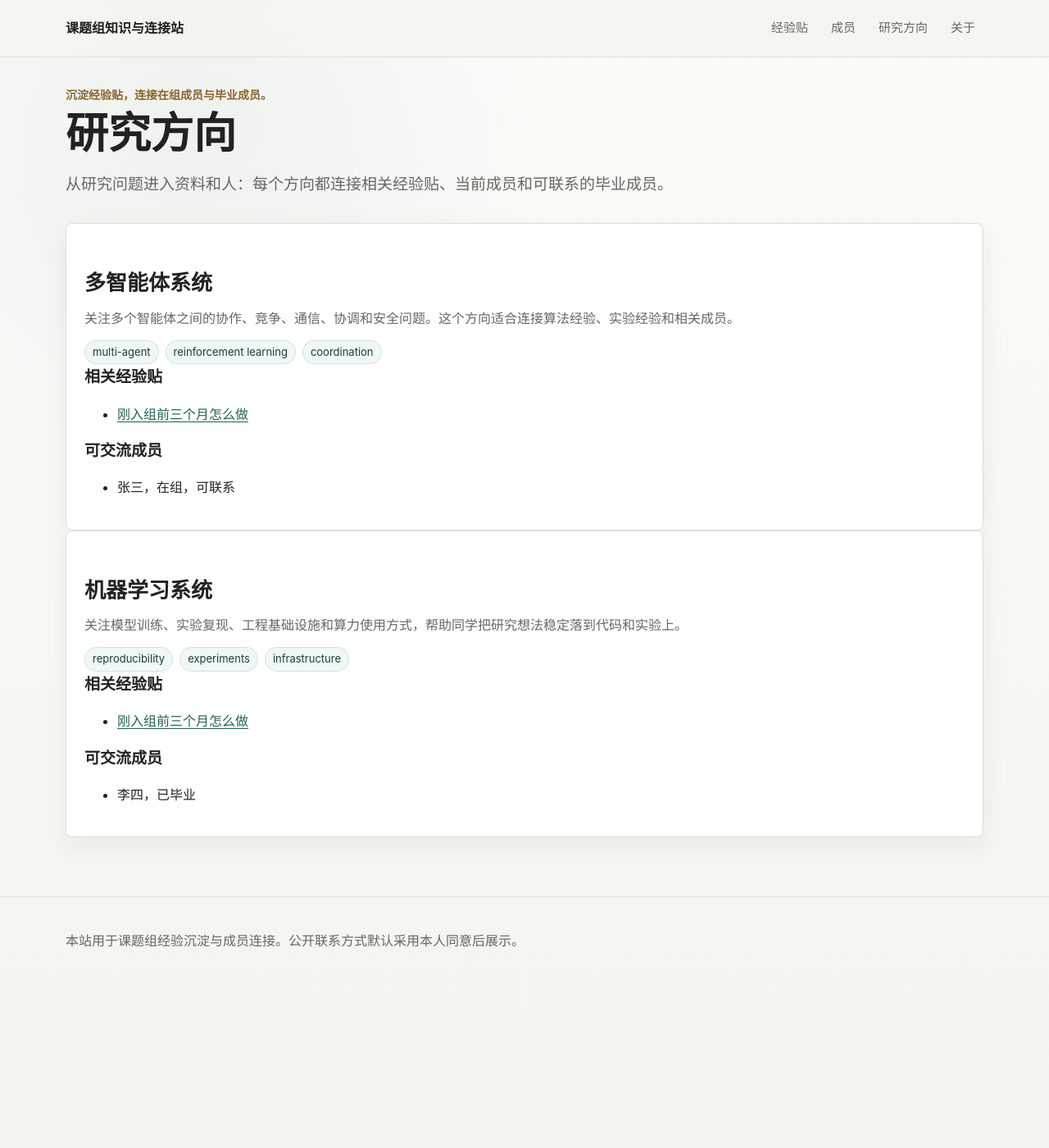
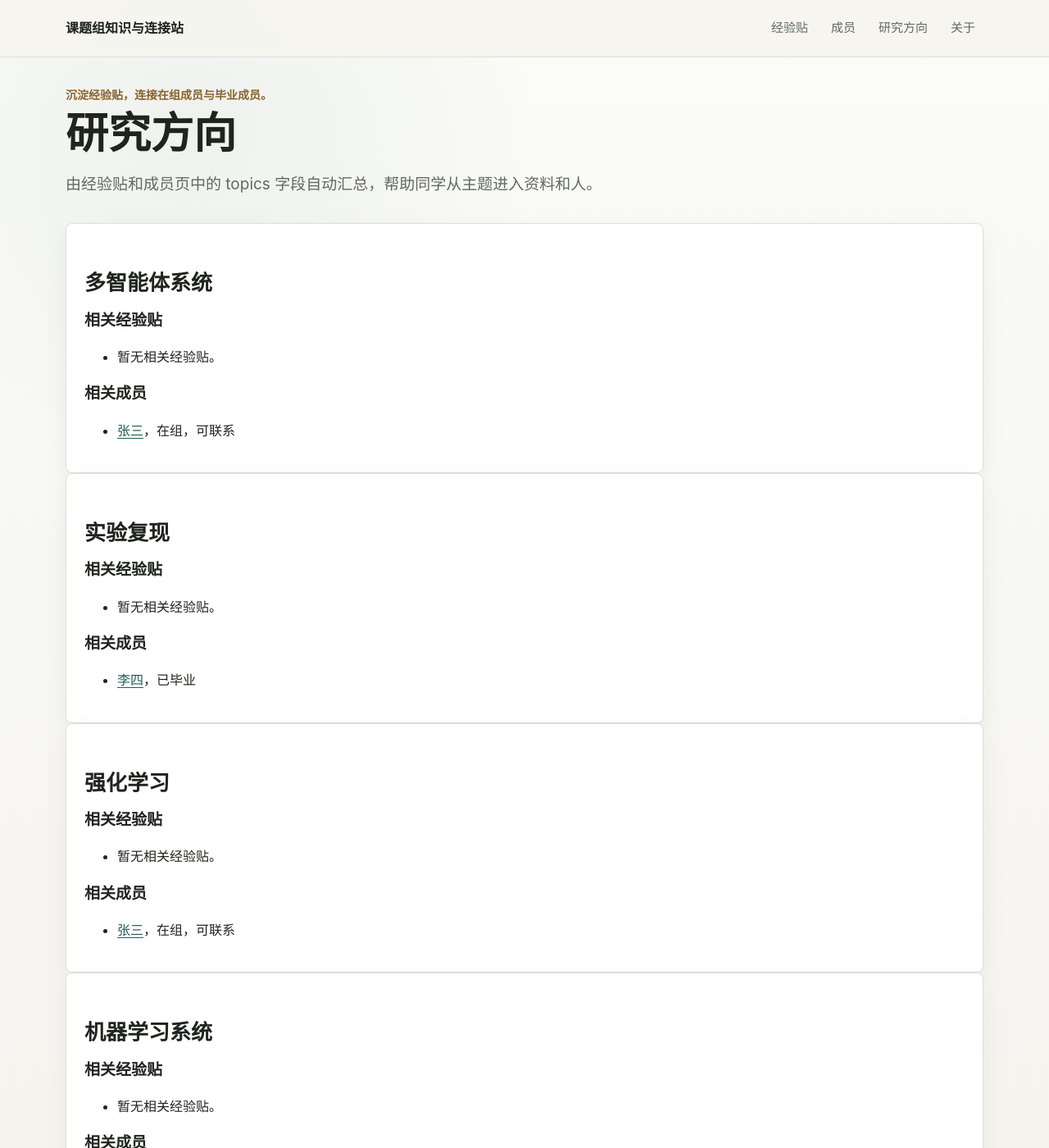
Before and after one commit to lgclab/lgclab.github.io, a Jekyll site: the page built from topics.md, in a window 1280 px wide and 1400 px high. Shown: the whole window at 82% size. Built offline with Jekyll 4.4.1, drawn with Linux system fonts in a browser that asks for light colours; some of the changed text lies outside the part shown.

Commit message:
Refine member and topic content model

```diff
--- a/_config.yml
+++ b/_config.yml
@@ -6,6 +6,11 @@
 baseurl: ""
 
 permalink: /posts/:year/:month/:day/:title/
+
+collections:
+  members:
+    output: true
+    permalink: /members/:name/
 
 defaults:
   - scope:
@@ -17,6 +22,11 @@
       type: posts
     values:
       layout: post
+  - scope:
+      path: ""
+      type: members
+    values:
+      layout: member
 
 exclude:
   - docs/superpowers/
--- a/_data/members.yml
+++ /dev/null
@@ -1,34 +0,0 @@
-- name: "张三"
-  cohort: "2024"
-  role: "硕士"
-  status: "在组"
-  research:
-    - "多智能体系统"
-    - "强化学习"
-  current: "课题组"
-  open_to_contact: true
-  contact_topics:
-    - "入组前三个月怎么启动"
-    - "论文阅读和代码复现"
-    - "开题准备"
-  contact:
-    github: "example-student"
-    email: "name [at] example.com"
-  note: "示例成员，请替换为真实且已获本人同意的信息。"
-
-- name: "李四"
-  cohort: "2021"
-  role: "硕士"
-  status: "已毕业"
-  research:
-    - "机器学习系统"
-    - "实验复现"
-  current: "工业界"
-  open_to_contact: false
-  contact_topics:
-    - "毕业流程"
-    - "实习和求职"
-  contact:
-    github: ""
-    email: ""
-  note: "示例毕业成员。open_to_contact 为 false 时不展示具体联系方式。"
--- a/_data/topics.yml
+++ /dev/null
@@ -1,23 +0,0 @@
-- name: "多智能体系统"
-  slug: "multi-agent-systems"
-  description: "关注多个智能体之间的协作、竞争、通信、协调和安全问题。这个方向适合连接算法经验、实验经验和相关成员。"
-  keywords:
-    - "multi-agent"
-    - "reinforcement learning"
-    - "coordination"
-  related_posts:
-    - "welcome-to-the-lab"
-  related_members:
-    - "张三"
-
-- name: "机器学习系统"
-  slug: "machine-learning-systems"
-  description: "关注模型训练、实验复现、工程基础设施和算力使用方式，帮助同学把研究想法稳定落到代码和实验上。"
-  keywords:
-    - "reproducibility"
-    - "experiments"
-    - "infrastructure"
-  related_posts:
-    - "welcome-to-the-lab"
-  related_members:
-    - "李四"
--- /dev/null
+++ b/_members/li-si.md
@@ -0,0 +1,32 @@
+---
+name: "李四"
+title: "李四"
+cohort: "2021"
+role: "硕士"
+status: "已毕业"
+research:
+  - "机器学习系统"
+  - "实验复现"
+topics:
+  - "机器学习系统"
+  - "实验复现"
+current: "工业界"
+open_to_contact: false
+contact_topics:
+  - "毕业流程"
+  - "实习和求职"
+contact:
+  github: ""
+  email: ""
+note: "示例毕业成员。open_to_contact 为 false 时不展示具体联系方式。"
+---
+
+## 我做过什么
+
+这里可以写在组期间的研究方向、项目经历、论文或工程经验。
+
+## 可以留下的经验
+
+- 毕业流程中需要提前准备的材料。
+- 实习和求职节奏。
+- 从组内研究到后续工作的过渡经验。
--- /dev/null
+++ b/_members/zhang-san.md
@@ -0,0 +1,37 @@
+---
+name: "张三"
+title: "张三"
+cohort: "2024"
+role: "硕士"
+status: "在组"
+research:
+  - "多智能体系统"
+  - "强化学习"
+topics:
+  - "多智能体系统"
+  - "强化学习"
+current: "课题组"
+open_to_contact: true
+contact_topics:
+  - "入组前三个月怎么启动"
+  - "论文阅读和代码复现"
+  - "开题准备"
+contact:
+  github: "example-student"
+  email: "name [at] example.com"
+note: "示例成员，请替换为真实且已获本人同意的信息。"
+---
+
+## 我在做什么
+
+这里可以写自己的研究方向、正在读的论文、正在复现的代码，或者最近想弄明白的问题。
+
+## 可以找我聊什么
+
+- 入组后的前三个月怎么安排。
+- 如何从论文阅读进入代码复现。
+- 开题前如何整理问题清单。
+
+## 个人经验
+
+这部分可以自由补充，例如常用工具、推荐资料、踩坑记录，或者希望后来同学提前知道的事情。
--- a/assets/css/site.css
+++ b/assets/css/site.css
@@ -396,6 +396,10 @@ h3 {
   max-width: 780px;
 }
 
+.muted-note {
+  color: var(--muted);
+}
+
 .connection-band {
   display: grid;
   grid-template-columns: minmax(0, 1fr) auto;
--- a/topics.md
+++ b/topics.md
@@ -1,42 +1,54 @@
 ---
 title: "研究方向"
 permalink: /topics/
-summary: "从研究问题进入资料和人：每个方向都连接相关经验贴、当前成员和可联系的毕业成员。"
+summary: "由经验贴和成员页中的 topics 字段自动汇总，帮助同学从主题进入资料和人。"
 ---
 
-{% for topic in site.data.topics %}
+{% assign all_topics = "" | split: "" %}
+{% for post in site.posts %}
+  {% if post.topics %}
+    {% assign all_topics = all_topics | concat: post.topics %}
+  {% endif %}
+{% endfor %}
+{% for member in site.members %}
+  {% if member.topics %}
+    {% assign all_topics = all_topics | concat: member.topics %}
+  {% endif %}
+{% endfor %}
+{% assign all_topics = all_topics | uniq | sort %}
+
+{% for topic in all_topics %}
   <section class="card">
-    <h2>{{ topic.name }}</h2>
-    <p>{{ topic.description }}</p>
+    <h2>{{ topic }}</h2>
 
-    {% if topic.keywords %}
-      <div class="tag-list">
-        {% for keyword in topic.keywords %}
-          <span class="tag">{{ keyword }}</span>
-        {% endfor %}
-      </div>
-    {% endif %}
+    <h3>相关经验贴</h3>
+    <ul>
+      {% assign has_posts = false %}
+      {% for post in site.posts %}
+        {% if post.topics contains topic %}
+          {% assign has_posts = true %}
+          <li><a href="{{ post.url | relative_url }}">{{ post.title }}</a>{% if post.author %}，{{ post.author }}{% endif %}</li>
+        {% endif %}
+      {% endfor %}
+      {% unless has_posts %}
+        <li>暂无相关经验贴。</li>
+      {% endunless %}
+    </ul>
 
-    {% if topic.related_posts %}
-      <h3>相关经验贴</h3>
-      <ul>
-        {% for post in site.posts %}
-          {% if topic.related_posts contains post.slug %}
-            <li><a href="{{ post.url | relative_url }}">{{ post.title }}</a></li>
-          {% endif %}
-        {% endfor %}
-      </ul>
-    {% endif %}
-
-    {% if topic.related_members %}
-      <h3>可交流成员</h3>
-      <ul>
-        {% for member in site.data.members %}
-          {% if topic.related_members contains member.name %}
-            <li>{{ member.name }}{% if member.status %}，{{ member.status }}{% endif %}{% if member.open_to_contact %}，可联系{% endif %}</li>
-          {% endif %}
-        {% endfor %}
-      </ul>
-    {% endif %}
+    <h3>相关成员</h3>
+    <ul>
+      {% assign has_members = false %}
+      {% for member in site.members %}
+        {% if member.topics contains topic %}
+          {% assign has_members = true %}
+          <li><a href="{{ member.url | relative_url }}">{{ member.name }}</a>{% if member.status %}，{{ member.status }}{% endif %}{% if member.open_to_contact %}，可联系{% endif %}</li>
+        {% endif %}
+      {% endfor %}
+      {% unless has_members %}
+        <li>暂无相关成员。</li>
+      {% endunless %}
+    </ul>
   </section>
+{% else %}
+  <p>还没有可汇总的主题。请在经验贴或成员页 front matter 中添加 topics 字段。</p>
 {% endfor %}
```
Also changed, not shown: CONTRIBUTING.md (+37 -7 lines), _layouts/member.html (added, +54 -0 lines), _posts/2026-06-13-welcome-to-the-lab.md (+3 -0 lines), members.md (+37 -68 lines), tests/test_site_structure.py (+41 -9 lines), .github/ISSUE_TEMPLATE/member-update.yml, README.md.
